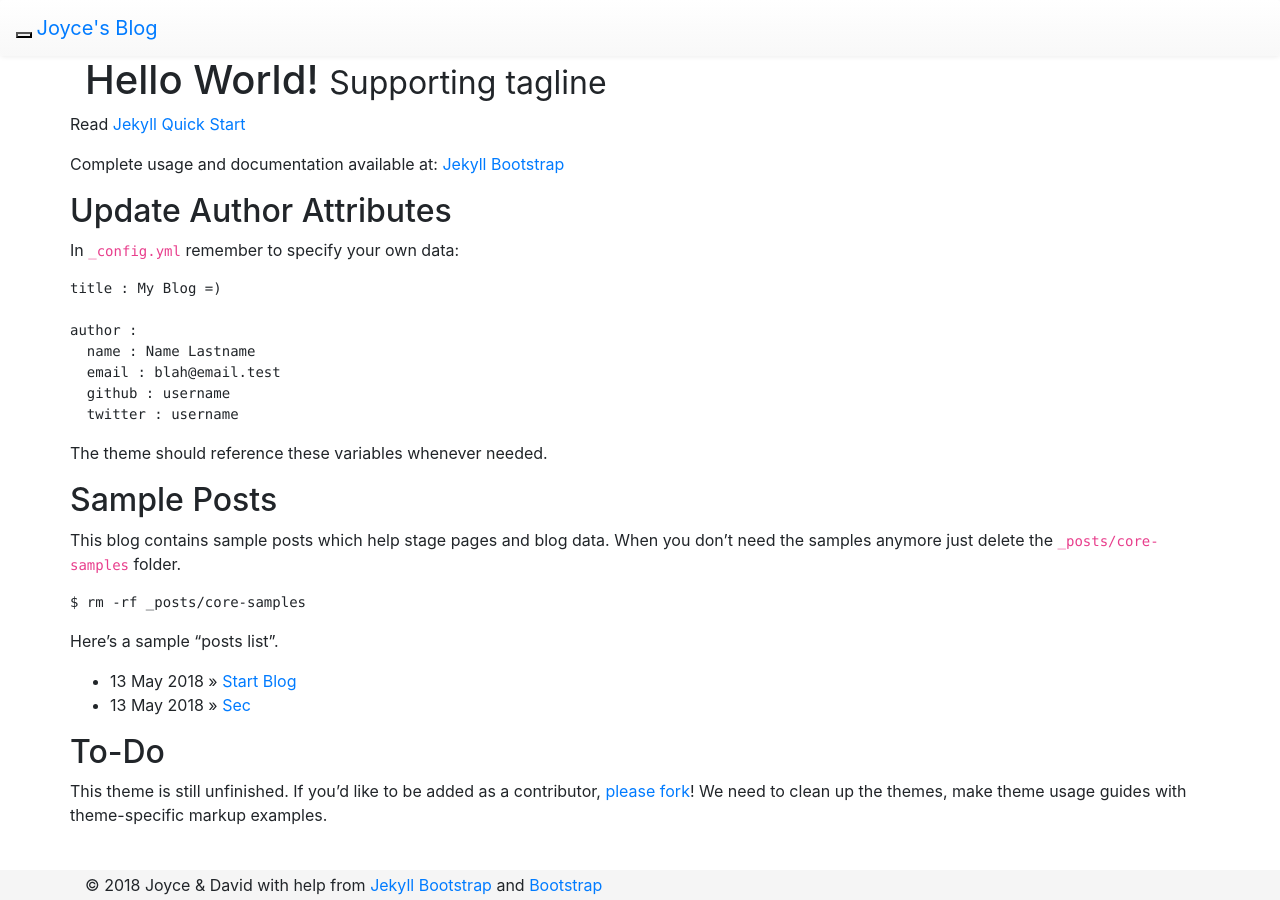
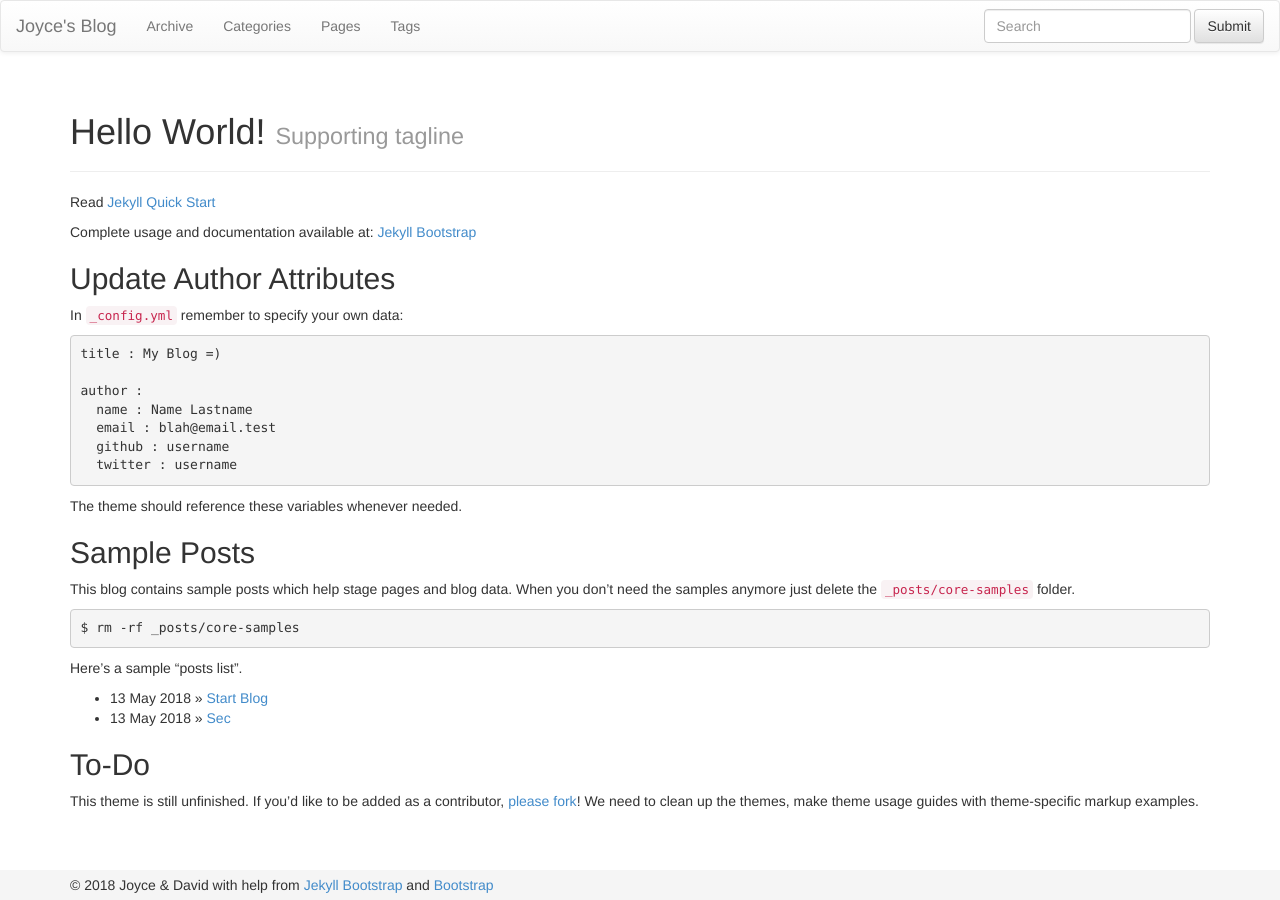
Before and after one commit to joycewen0910/joycewen0910.github.io, a Jekyll site: the page built from index.md, in a window 1280 px wide. Built offline with Jekyll 4.4.1, drawn with Linux system fonts in a browser that asks for light colours; nearby versions of some CDN libraries; part of the change alters nothing that is shown.

Commit message:
update boostrap

```diff
--- a/_includes/themes/bootstrap-3/default.html
+++ b/_includes/themes/bootstrap-3/default.html
@@ -14,9 +14,8 @@
   <meta name="viewport" content="width=device-width, initial-scale=1.0">
 
   <!-- Bootstrap styles -->
-  <link rel="stylesheet" href="https://stackpath.bootstrapcdn.com/bootstrap/4.1.0/css/bootstrap.min.css" integrity="sha384-9gVQ4dYFwwWSjIDZnLEWnxCjeSWFphJiwGPXr1jddIhOegiu1FwO5qRGvFXOdJZ4"
-    crossorigin="anonymous">
-  <!-- <link href="{{ ASSET_PATH }}/bootstrap/css/bootstrap.min.css" rel="stylesheet"> -->
+<!-- <link rel="stylesheet" href="https://stackpath.bootstrapcdn.com/bootstrap/4.1.0/css/bootstrap.min.css" integrity="sha384-9gVQ4dYFwwWSjIDZnLEWnxCjeSWFphJiwGPXr1jddIhOegiu1FwO5qRGvFXOdJZ4" crossorigin="anonymous"> -->
+  <link href="{{ ASSET_PATH }}/bootstrap/css/bootstrap.min.css" rel="stylesheet">
   <!-- Optional theme -->
   <link href="{{ ASSET_PATH }}/bootstrap/css/bootstrap-theme.min.css" rel="stylesheet">
   <!-- Sticky Footer -->
@@ -97,8 +96,8 @@
   <!-- Latest compiled and minified JavaScript, requires jQuery 1.x (2.x not supported in IE8) -->
   <!-- Placed at the end of the document so the pages load faster -->
   <script src="https://ajax.googleapis.com/ajax/libs/jquery/1.10.2/jquery.min.js"></script>
-  <script src="https://stackpath.bootstrapcdn.com/bootstrap/4.1.0/js/bootstrap.min.js" />
-  <!-- <script src="{{ ASSET_PATH }}/bootstrap/js/bootstrap.min.js"></script> -->
+  <!-- <script src="https://stackpath.bootstrapcdn.com/bootstrap/4.1.0/js/bootstrap.min.js" /> -->
+  <script src="{{ ASSET_PATH }}/bootstrap/js/bootstrap.min.js"></script>
 </body>
 
 </html>
```
